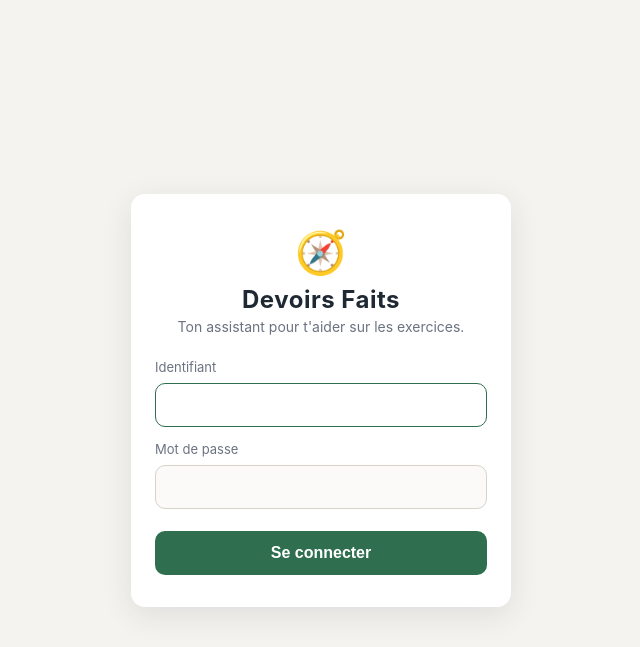
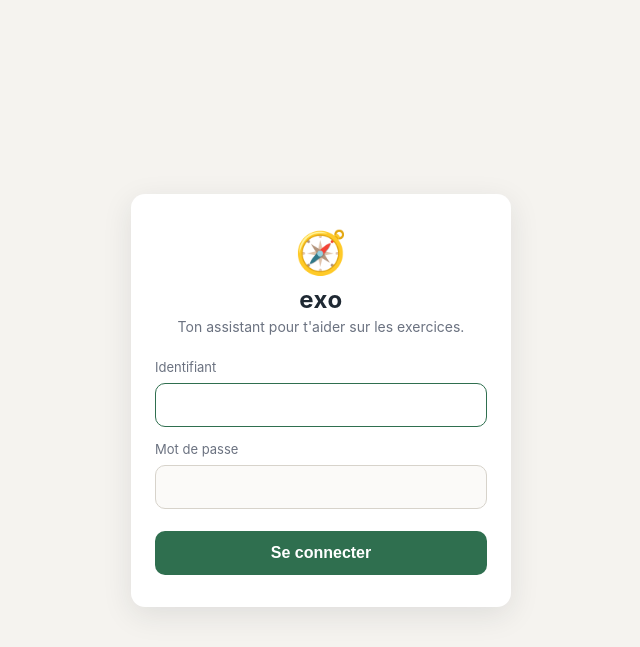
Before and after one commit to ThomasCosyn/devoirsfaits, a FastAPI app: page /e/libre in a window 1280 px wide. Shown: the top 647 px of the page, without its empty margins (319-959 px from the left). Run offline with FastAPI, Linux system fonts and the light colour scheme; some libraries are stand-ins or nearby versions.

Commit message:
Renomme l'affichage de l'application en exo
Co-authored-by: ThomasCosyn <ThomasCosyn@users.noreply.github.com>

```diff
--- a/app/config.py
+++ b/app/config.py
@@ -21,7 +21,7 @@ def _env(name: str, default: str = "") -> str:
 class Settings:
     BASE_DIR = BASE_DIR
 
-    APP_NAME: str = "Devoirs Faits"
+    APP_NAME: str = "exo"
     SECRET_KEY: str = _env("SECRET_KEY", "dev-secret-change-me")
     DATABASE_URL: str = _env(
         "DATABASE_URL",
--- a/app/templates/chat.html
+++ b/app/templates/chat.html
@@ -3,7 +3,7 @@
 <head>
 <meta charset="utf-8">
 <meta name="viewport" content="width=device-width, initial-scale=1, viewport-fit=cover, maximum-scale=1">
-<title>{{ exercice.titre }} — Devoirs Faits</title>
+<title>{{ exercice.titre }} — exo</title>
 <link rel="stylesheet" href="/static/style.css">
   <link rel="stylesheet" href="https://cdn.jsdelivr.net/npm/katex@0.16.11/dist/katex.min.css">
   <script defer src="https://cdn.jsdelivr.net/npm/katex@0.16.11/dist/katex.min.js"></script>
--- a/app/templates/login.html
+++ b/app/templates/login.html
@@ -3,13 +3,13 @@
 <head>
 <meta charset="utf-8">
 <meta name="viewport" content="width=device-width, initial-scale=1, viewport-fit=cover">
-<title>Devoirs Faits — Connexion</title>
+<title>exo — Connexion</title>
 <link rel="stylesheet" href="/static/style.css">
 </head>
 <body class="center-body">
 <main class="card">
   <div class="logo">🧭</div>
-  <h1>Devoirs Faits</h1>
+  <h1>exo</h1>
   <p class="subtitle">Ton assistant pour t'aider sur les exercices.</p>
   {% if exercice_titre %}<p class="hint">Exercice : <strong>{{ exercice_titre }}</strong></p>{% endif %}
   {% if error %}<div class="error">{{ error }}</div>{% endif %}
--- a/cli/manage.py
+++ b/cli/manage.py
@@ -462,7 +462,7 @@ def cmd_seed_demo(args):
 
 
 def main():
-    parser = argparse.ArgumentParser(description="Gestion Devoirs Faits")
+    parser = argparse.ArgumentParser(description="Gestion exo")
     sub = parser.add_subparsers(dest="cmd", required=True)
 
     p = sub.add_parser("add-niveau", help="Créer un niveau (ex: 2nde, tsti2d)")
```
Also changed, not shown: README.md, 1 other file.
